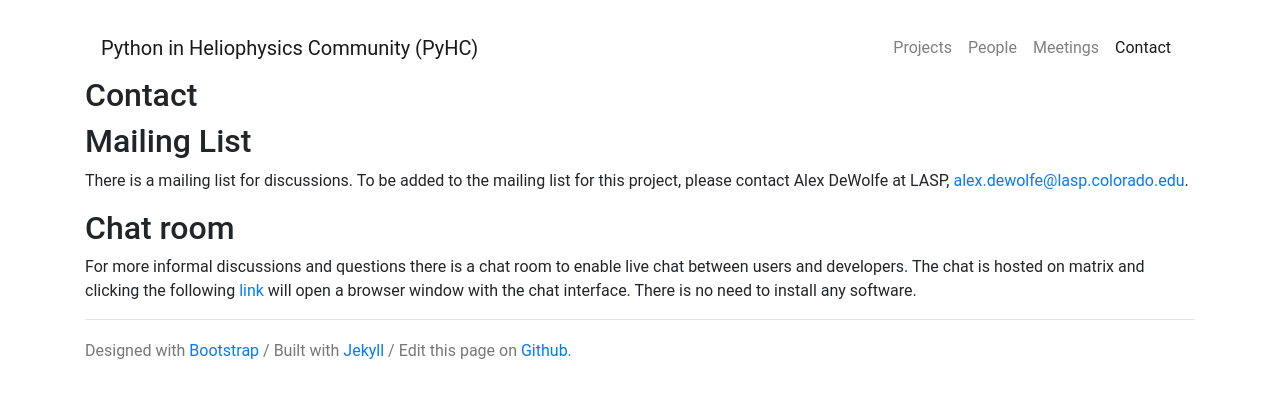
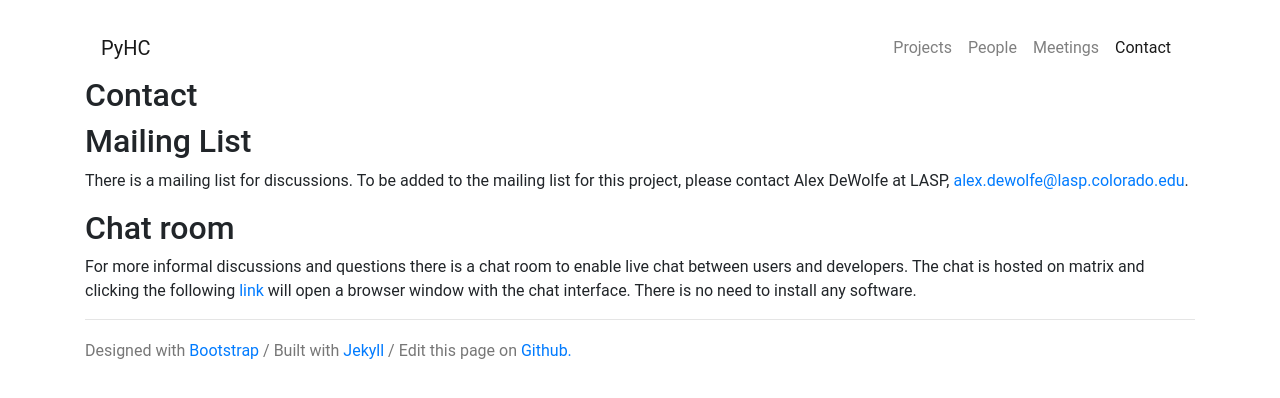
Before and after one commit to heliophysicsPy/heliophysicsPy.github.io, a Jekyll site: the page built from _pages/contact.md, in a window 1280 px wide. Shown: the top 398 px of the page. Built offline with Jekyll 4.4.1, drawn with Linux system fonts in a browser that asks for light colours; nearby versions of some CDN libraries.

Commit message:
added pyHC

```diff
--- a/_config.yml
+++ b/_config.yml
@@ -1,5 +1,5 @@
 # Site Settings
-title: Python in Heliophysics
+title: Python in Heliophysics Community (PyHC)
 description: "A website to promote and facilitate the use and development of Python for Heliophysics."
 # Build Settings
 sass:
--- a/_includes/header.html
+++ b/_includes/header.html
@@ -6,7 +6,7 @@
   </button>
   <!-- Menu -->
   <div class="collapse navbar-collapse">
-      <a class="navbar-brand" href="/">Python in Heliophysics Community (PyHC)</a>
+      <a class="navbar-brand" href="/">PyHC</a>
       <ul class="navbar-nav ml-auto">
         {% assign pages = site.pages | sort:'order' %}
         {% for p in pages %}
```
